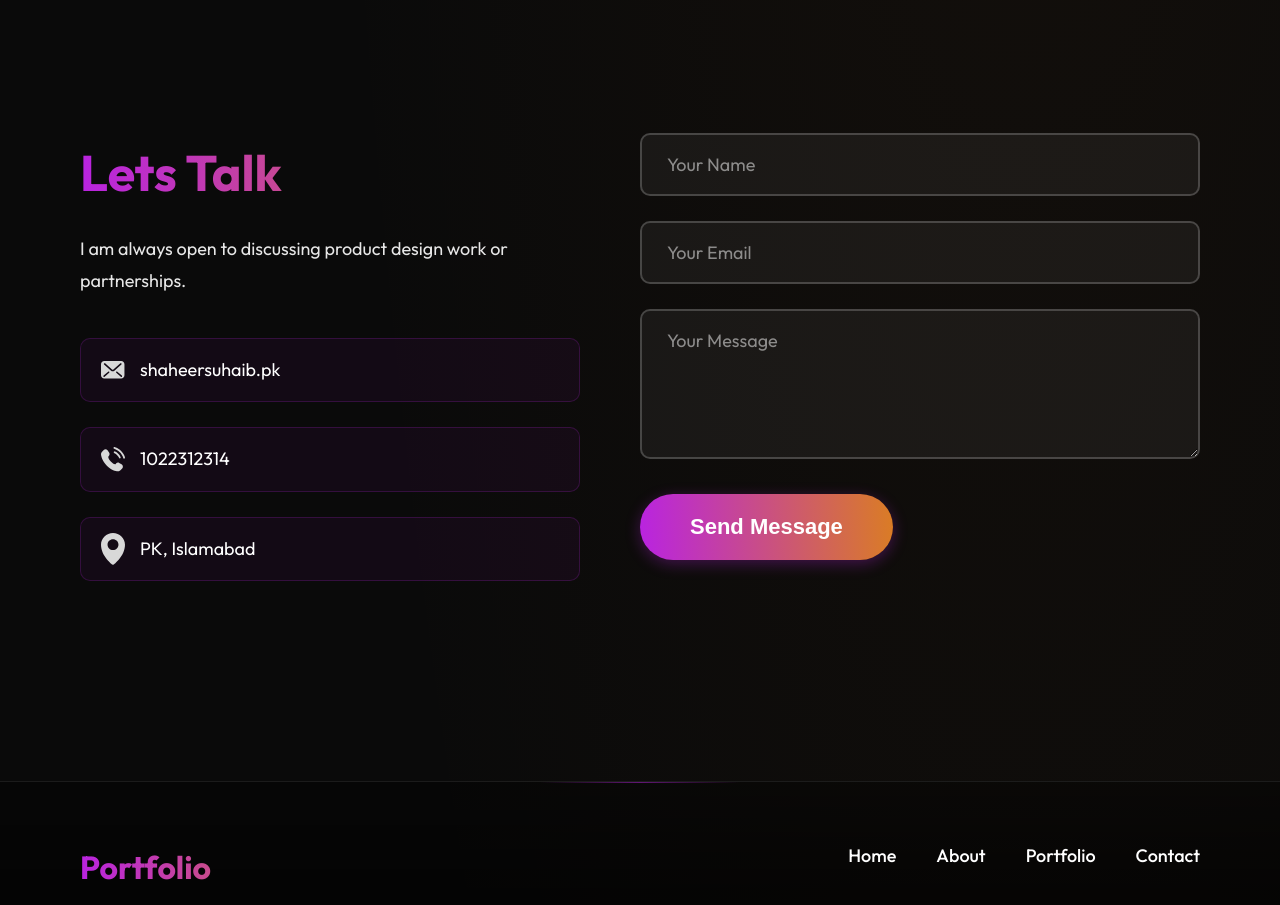
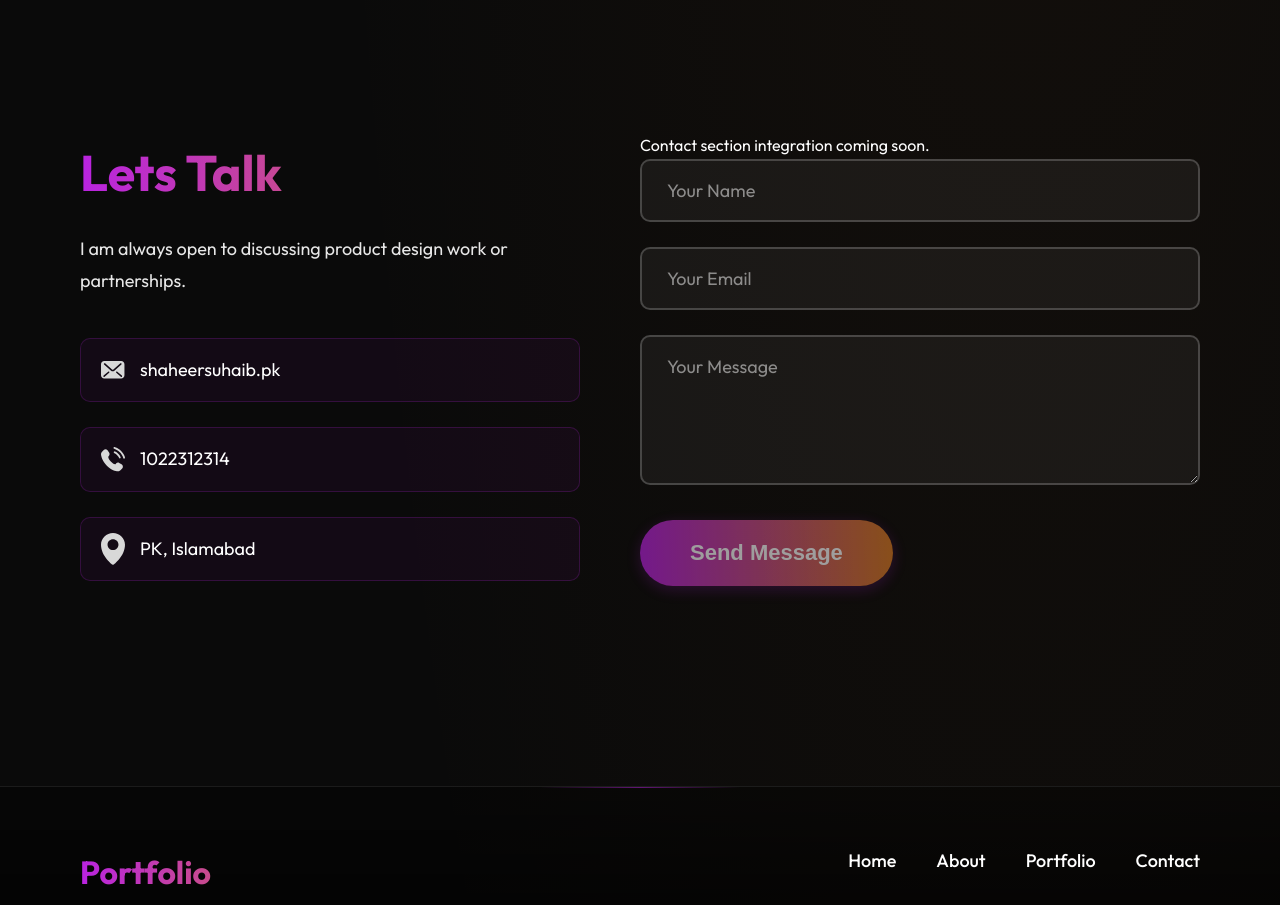
Before and after one commit to shaheer-suhaib/portfolio, a React (Vite) app: page / in a window 1280 px wide. Shown: the part 5700-6605 px from the top of the page. Built offline with nearby package versions, Linux system fonts and the light colour scheme.

Commit message:
disable integraion

```diff
--- a/src/Components/Contact/Contact.jsx
+++ b/src/Components/Contact/Contact.jsx
@@ -15,29 +15,13 @@ const Contact = () => {
 
   const handleSubmit = (e) => {
     e.preventDefault();
-    setIsSubmitting(true);
-    // Simulate form submission
-    setTimeout(() => {
-      setIsSubmitting(false);
-      setFormData({ name: "", email: "", message: "" });
-      alert("Message sent successfully!");
-    }, 1500);
-  };
-
-  const handleChange = (e) => {
-    setFormData({
-      ...formData,
-      [e.target.name]: e.target.value,
-    });
   };
 
   const containerVariants = {
     hidden: { opacity: 0 },
     visible: {
       opacity: 1,
-      transition: {
-        staggerChildren: 0.15,
-      },
+      transition: { staggerChildren: 0.15 },
     },
   };
 
@@ -46,10 +30,7 @@ const Contact = () => {
     visible: {
       opacity: 1,
       y: 0,
-      transition: {
-        duration: 0.6,
-        ease: "easeOut",
-      },
+      transition: { duration: 0.6, ease: "easeOut" },
     },
   };
 
@@ -65,12 +46,14 @@ const Contact = () => {
       <motion.div className="contact-title" variants={itemVariants}>
         <h1>Get in touch</h1>
       </motion.div>
+
       <div className="contact-section">
         <motion.div className="contact-left" variants={itemVariants}>
           <h1>Lets Talk</h1>
           <p>
             I am always open to discussing product design work or partnerships.
           </p>
+
           <div className="contact-details">
             {[
               { icon: "mail", text: "shaheersuhaib.pk" },
@@ -94,43 +77,33 @@ const Contact = () => {
         </motion.div>
 
         <motion.div className="contact-right" variants={itemVariants}>
+          <p className="contact-coming">
+            Contact section integration coming soon.
+          </p>
+
           <form className="contact-form" onSubmit={handleSubmit}>
             <motion.input
               type="text"
               name="name"
               placeholder="Your Name"
               value={formData.name}
-              onChange={handleChange}
-              required
-              whileFocus={{ scale: 1.02 }}
-              transition={{ type: "spring", stiffness: 300 }}
+              disabled
             />
             <motion.input
               type="email"
               name="email"
               placeholder="Your Email"
               value={formData.email}
-              onChange={handleChange}
-              required
-              whileFocus={{ scale: 1.02 }}
-              transition={{ type: "spring", stiffness: 300 }}
+              disabled
             />
             <motion.textarea
               name="message"
               placeholder="Your Message"
               value={formData.message}
-              onChange={handleChange}
-              required
-              whileFocus={{ scale: 1.02 }}
-              transition={{ type: "spring", stiffness: 300 }}
+              disabled
             />
-            <motion.button
-              type="submit"
-              disabled={isSubmitting}
-              whileHover={{ scale: 1.05 }}
-              whileTap={{ scale: 0.95 }}
-            >
-              {isSubmitting ? "Sending..." : "Send Message"}
+            <motion.button type="submit" disabled>
+              Send Message
             </motion.button>
           </form>
         </motion.div>
```
